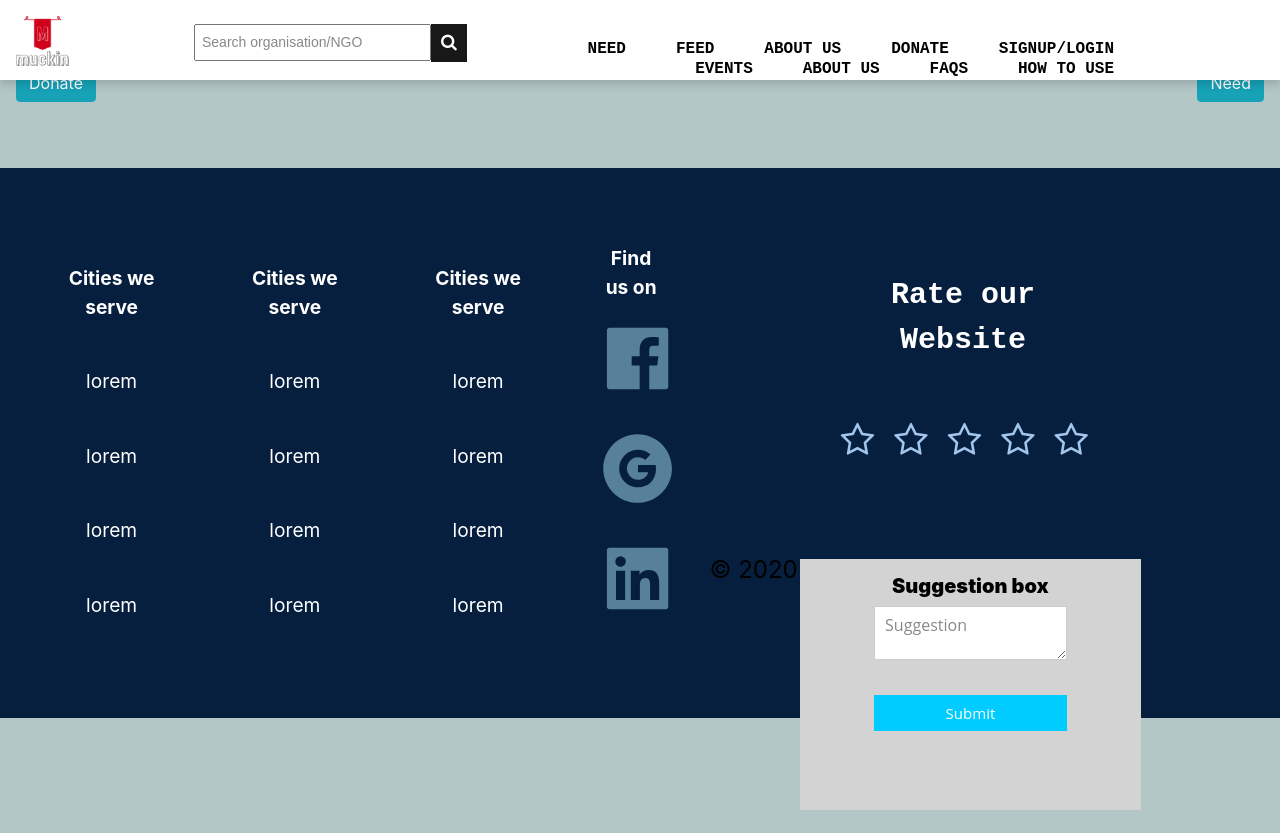
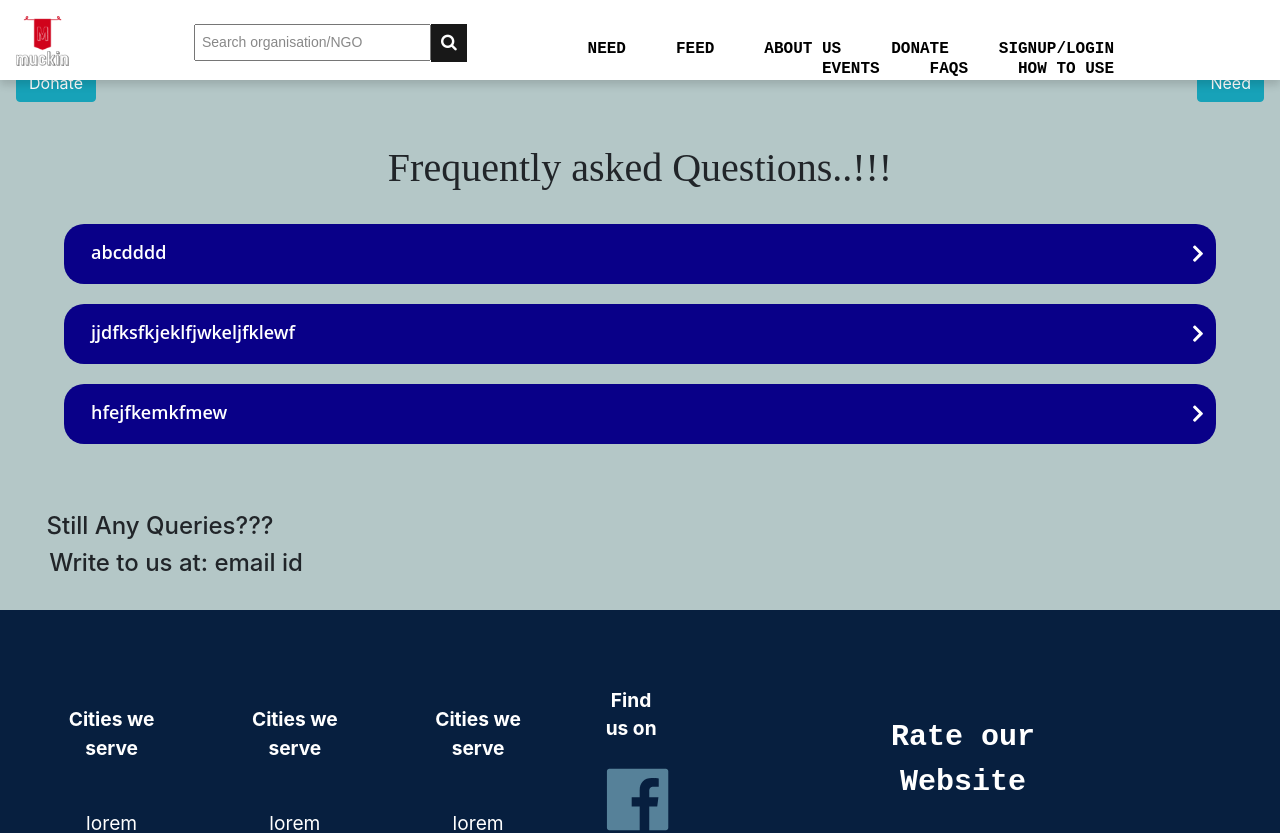
Before and after one commit to gdscnitp/ngo-donations-site, a React (Create React App) app in the folder client/: page /faq in a window 1280 px wide. Shown: the top 833 px of the page. Built offline with nearby package versions, Linux system fonts and the light colour scheme.

Commit message:
Faq page made

```diff
--- a/client/package.json
+++ b/client/package.json
@@ -18,7 +18,7 @@
     "react-redux": "^7.2.2",
     "react-router-dom": "^5.2.0",
     "react-scripts": "^3.4.4",
-    "reactstrap": "^8.7.1",
+    "reactstrap": "^8.8.1",
     "read-scripts": "^1.1.0",
     "redux": "^4.0.5",
     "redux-devtools-extension": "^2.13.8",
--- a/client/src/App.js
+++ b/client/src/App.js
@@ -21,6 +21,7 @@ import WillingIndividualSignup from "./components/signup/willingIndividual/willi
 import { WillingOrganisationSignupStep1, WillingOrganisationSignupStep2, WillingOrganisationSignupStep3 } from "./components/signup/willingOrganisation/willingOrganisationSignup";
 import Feedback from "./components/Feed Page/Feedback";
 import {Videopopup } from './components/Video-popup/Video-popup';
+import Faq from "./components/Faq-page/Faq.js";
 //import MultiStep from './components/signup/react-multistep';
 export default function App() {
   return (
@@ -63,7 +64,7 @@ export default function App() {
             <Route path="/events" component={Events} />
             <Route path="/videopopup" component={Videopopup} />
               <Route path="/feedback" component={Feedback} />
-
+            <Route path="/faq" component={Faq} />
             <Route
               path="/lookingindividualsignup"
               component={LookingIndividualSignup}
--- /dev/null
+++ b/client/src/components/Faq-page/Accordion.css
@@ -0,0 +1,82 @@
+.accordion__section{
+    display: flex;
+    flex-direction: column;
+    }
+
+.accordion{
+    background-color:#090088;
+    color: #fff;
+    cursor: pointer;
+    padding: 2px;
+    display: flex;
+    align-items:center;
+    border: none;
+    border-radius:20px;
+    outline: none;
+    outline-style:none;
+    outline-width:0;
+    transition: background-color 0.4s ease;
+    height:60px;
+    margin-bottom:5px;
+    width:90%;
+    position:relative;
+    left:5%;
+
+
+
+}
+.accordion:focus{
+    outline:none;
+}
+
+
+.accordion:hover,
+.active{
+    background-color: #21209c;
+}
+
+.accordion__title{
+    font-family: "Open Sans" , sans-serif;
+    font-weight:600;
+    font-size: 18px;
+    margin-left:25px;
+    margin-top:36px;
+}
+
+.accordion__icon{
+    margin-left: auto;
+    margin-right:10px;
+    transition: transform 0.4s ease;
+
+}
+
+.rotate{
+    transform: rotate(90deg);
+}
+
+.accordion__content{
+    background-color: #614ad3 ;
+    overflow:hidden;
+    height:60px;
+    transition: max-height 0.4s ease;
+    margin-bottom:15px;
+    width:90%;
+    position:relative;
+    left:5%;
+    border:none;
+    border-radius:20px;
+}
+
+.accordion__text
+{
+    font-family: "Open Sans", sans-serif;
+    color: #fff;
+    font-weight:400;
+    font-size: 18px;
+    padding: 15px;
+
+}
+
+.h4{
+    margin-right:75%;
+}
--- /dev/null
+++ b/client/src/components/Faq-page/Accordion.js
@@ -0,0 +1,45 @@
+import React, { useState, useRef } from "react";
+import Chevron from "./Chevron.js";
+import "./Accordion.css";
+
+
+function Accordion(props) {
+    const [setActive, setActiveState] = useState("");
+    const [setHeight, setHeightState] = useState("0px");
+    const [setRotate, setRotateState] = useState("accordion__icon");
+
+    const content = useRef(null);
+    function toggleAccordion(){
+        setActiveState(setActive === "" ? "active" : "");
+        setHeightState(
+            setActive === "active" ? "0px" : `${content.current.scrollHeight}px`
+        );
+        setRotateState(
+            setActive === "active" ? "accordion__icon" : "accordion__icon rotate"
+        );
+        console.log(content.current.scrollHeight);
+    }
+   return (
+    <div className="accordion__section">
+        <button className={`accordion ${setActive}`} onClick={toggleAccordion}>
+
+            <p className="accordion__title">{props.title}</p>
+            <Chevron className={`${setRotate}`} width={12} fill={"#fff"}  />
+        </button>
+        <div
+        ref={content}
+        style={{ maxHeight: `${setHeight}` }}
+        className="accordion__content"
+        >
+            <div
+            className="accordion__text"
+            dangerouslySetInnerHTML={{ __html: props.content }}
+            />
+        </div>
+    </div>
+
+
+   );
+}
+
+export default Accordion;
--- /dev/null
+++ b/client/src/components/Faq-page/Bottom.jsx
@@ -0,0 +1,16 @@
+import React from "react";
+import "./Accordion.css";
+
+const Bottom = () => {
+  return (
+    <>
+      <div className="h4">
+        <h4>Still Any Queries???
+        </h4>
+        <h4>&nbsp;&nbsp;&nbsp;&nbsp;&nbsp;Write to us at: email id</h4>
+      </div>
+    </>
+  );
+};
+
+export default Bottom;
--- /dev/null
+++ b/client/src/components/Faq-page/Chevron.js
@@ -0,0 +1,21 @@
+import React from "react";
+
+function Chevron(props){
+ return (
+   <svg
+   className={props.className}
+   height={props.height}
+   width={props.width}
+   xmlns="http://www.w3.org/2000/svg"
+   viewBox="0 0 320 512"
+   >
+       <path
+       fill={props.fill}
+       d="M285.476 272.971L91.132 467.314c-9.373 9.373-24.569 9.373-33.941 0l-22.667-22.667c-9.357-9.357-9.375-24.522-.04-33.901L188.505 256 34.484 101.255c-9.335-9.379-9.317-24.544.04-33.901l22.667-22.667c9.373-9.373 24.569-9.373 33.941 0L285.475 239.03c9.373 9.372 9.373 24.568.001 33.941z"
+       />
+           </svg>
+ );
+
+}
+
+export default Chevron;
--- /dev/null
+++ b/client/src/components/Faq-page/Faq.js
@@ -0,0 +1,30 @@
+import React from "react";
+import Heading from "./Heading.jsx";
+import Accordion from "./Accordion.js";
+import Bottom from "./Bottom.jsx";
+
+const Faq = () => {
+  return (
+    <>
+      <Heading />
+      <br />
+      <Accordion
+      title="abcdddd"
+      content="iijifjifjiowejfioewjfiojewiofjewiofjiowejfiojweiofjew"
+      />
+      <Accordion
+      title="jjdfksfkjeklfjwkeljfklewf"
+      content="lhdjshfjdklwjdlwldlwkldkecjkejckejwkskfjkfjkwefkewf"
+      />
+      <Accordion
+      title="hfejfkemkfmew"
+      content="dhfewhfjewkfjwekfref"
+      />
+      <br />
+      <br />
+      <Bottom />
+    </>
+  );
+};
+
+export default Faq;
--- /dev/null
+++ b/client/src/components/Faq-page/Heading.jsx
@@ -0,0 +1,13 @@
+import React from "react";
+
+const Heading = () => {
+  return (
+    <>
+      <div className="h1">
+        <h1>Frequently asked Questions..!!!</h1>
+      </div>
+    </>
+  );
+};
+
+export default Heading;
--- a/client/src/components/Navbar/Navbar.js
+++ b/client/src/components/Navbar/Navbar.js
@@ -58,14 +58,15 @@ export function Navbar() {  // converted to functiona components to use the useS
                     }
                   </li>
                   <li><a href="/donate">
-                    <div>Donate</div>
+                    <div className="Donate">Donate</div>
                     </a>
                   </li>
-                  <li>
-                    <div href="/about-us">About us</div>
+                  <li><a href="/aboutus">
+                    <div className="About-us">About us</div>
+                    </a>
                   </li>
                    <li><a href="/feedback">
-                    <div>Feed</div>
+                    <div className="Feed">Feed</div>
                     </a>
                   </li>
                   <li><a href="/need">
@@ -76,13 +77,10 @@ export function Navbar() {  // converted to functiona components to use the useS
                     <div>How to Use</div>
                     </a>
                   </li>
-                  <li><a href="/faqs">
+                  <li><a href="/faq">
                     <div>FAQs
                     </div>
                     </a>
-                  </li>
-                  <li>
-                    <div>About us</div>
                   </li>
                   <li><a href="/events">
                     <div>Events</div></a>
@@ -94,12 +92,12 @@ export function Navbar() {  // converted to functiona components to use the useS
               <button class="closebtn" onClick={closeNav}>
                 ×
               </button>
-               <div href="/donate">Donate</div>
-                <div href="/events">Need</div>
-                 <div href="/events">How to Use</div>
-              <div href="/events">Events</div>
-              <div href="/about-us">About us</div>
-              <div href="/faqs">FAQs</div>
+               <div><a href="/donate">Donate</a></div>
+                <div><a href="/need">Need</a></div>
+                 <div><a href="/videopopup">How to Use</a></div>
+              <div><a href="/events">Events</a></div>
+              <div><a href="/aboutus">About us</a></div>
+              <div><a href="/faq">FAQs</a></div>
               <div
                 onClick={() => setModelShow(true)}
                 style={{ color: "white", cursor: "pointer" }}
```
Also changed, not shown: client/src/components/Navbar/Navbar.css (line endings or trailing spaces), 1 other file (tests, documents, lock files or other folders).
